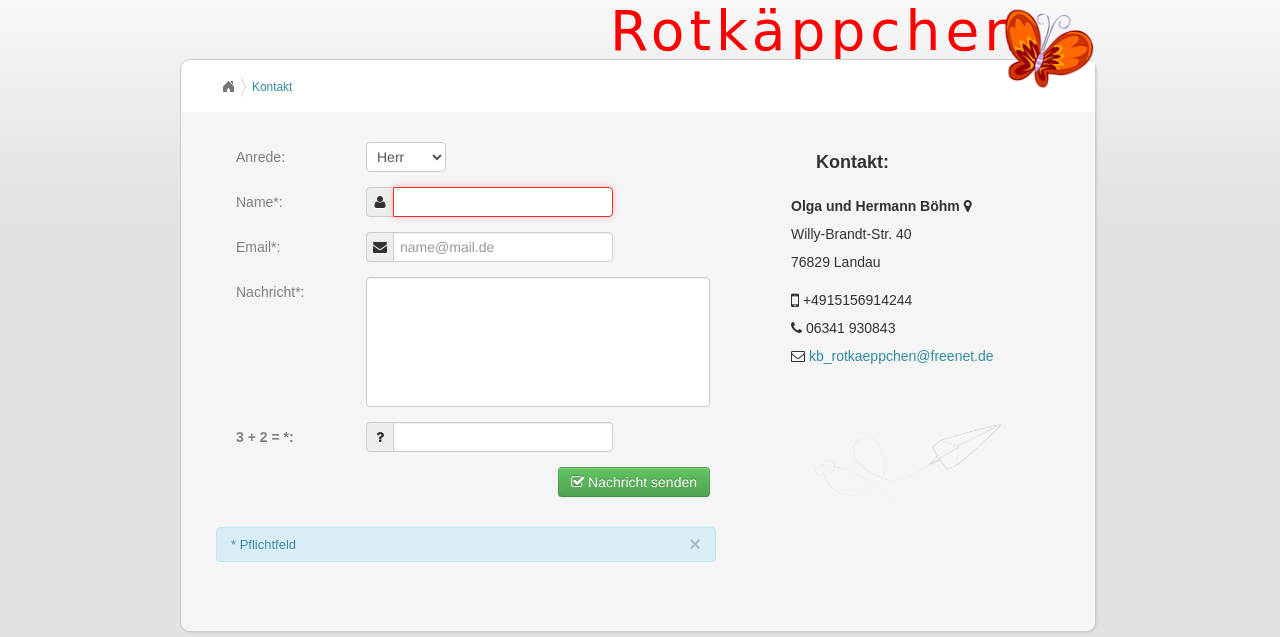
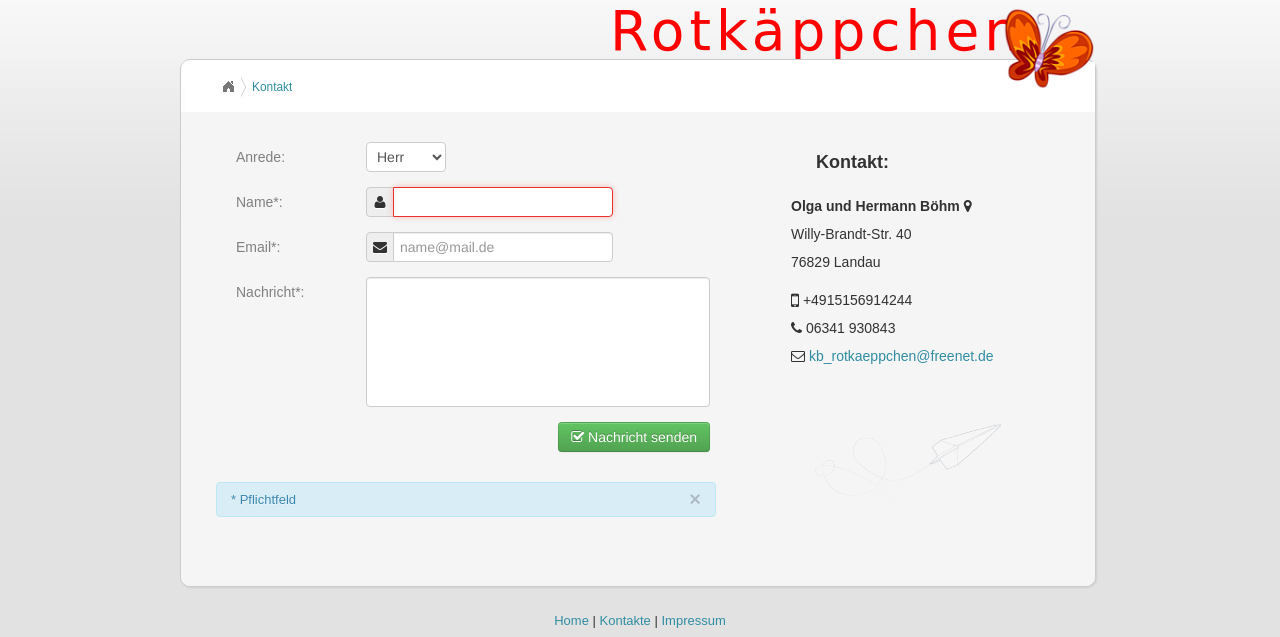
Before and after one commit to bomi1012/wp_olga, a PHP site: page /kontakt.php in a window 1280 px wide. Shown: the part 397-1034 px from the top of the page. Run offline with PHP 8.4, Linux system fonts and the light colour scheme; some libraries are stand-ins or nearby versions; some web fonts are replaced.

Commit message:
kontakt field display none

```diff
--- a/resources/text/c1_kontakt.php
+++ b/resources/text/c1_kontakt.php
@@ -1,15 +1,8 @@
 <?php
 if (isset($_POST["submit"])) {
-    if ($_POST["frage"] == "5") {
+    if (!isset($_POST["comment"])) {
         $kontakt = new Kontakt();
         $result = $kontakt->NachrichtSenden($_POST[Constans::ANREDE], $model->Umlaute($_POST[Constans::NAME]), $_POST[Constans::EMAIL], $model->Umlaute($_POST[Constans::NACHRICHT]));
-    } else {
-        ?>
-        <div class="alert alert-error alert-oben">
-            <a href="#" class="close right" data-dismiss="alert">&times;</a>
-            Ihre Nachricht wurde nicht gesendet, weil die Antwort falsch ist.
-        </div>
-        <?php
     }
 }
 
@@ -46,11 +39,11 @@ if (isset($result) && $result == true) {
         <textarea required rows="6" class="input-xlarge-area norezise" name="<?php echo Constans::NACHRICHT ?>" id="id_<?php echo Constans::NACHRICHT ?>"></textarea>
         <div class="leerzeile"></div>
 
-        <label><b>3 + 2 = *:</b></label>
-        <div class="input-prepend"><span class="add-on"><i class="icon-question "></i></span>
-            <input required type="text" id="id_frage" name="frage">
-        </div> <div class="leerzeile"></div>
-
+        <label style="display: none"> </label>
+        <div style="display: none" class="input-prepend">
+            <span class="add-on"><i class="icon-question "></i></span>
+            <input required type="comment" id="id_frage" name="comment">
+        </div>
 
         <button type="submit" class="btn btn-success right leerzeichen" name="submit">
             <i class="icon-white icon-check"></i> Nachricht senden
```
